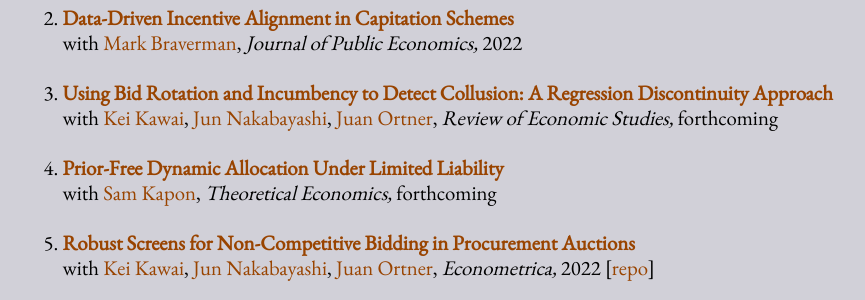
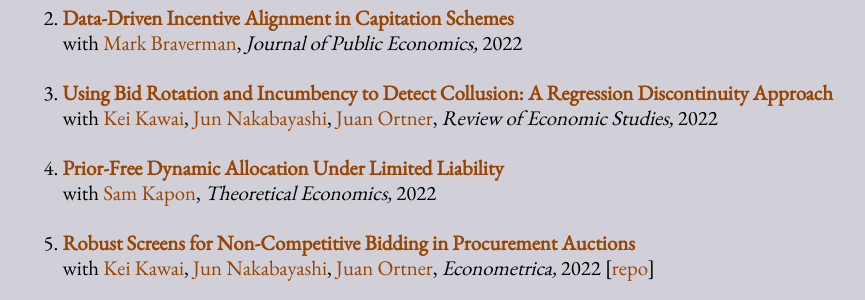
Before and after one commit to sylvaingchassang/chassang.github.io, a Jekyll site: the page built from research.md, in a window 1280 px wide and 900 px high, scrolled down 628 px. Shown: the part 156-456 px from the top of the window, without its empty margins (120-985 px from the left). Built offline with Jekyll 4.4.1, drawn with Linux system fonts in a browser that asks for light colours.

Commit message:
update dates

```diff
--- a/research.md
+++ b/research.md
@@ -99,7 +99,7 @@
         - j_nakabayashi
         - j_ortner
       journal: "Review of Economic Studies"
-      year:  forthcoming
+      year:  2022
       internal: True
       url:   "/assets/papers/regression_discontinuity.pdf"
       note: "Cartels participating in procurement auctions frequently use
@@ -111,7 +111,7 @@
     - title:   "Prior-Free Dynamic Allocation Under Limited Liability"
       coauthors:
         - s_kapon
-      year:  forthcoming
+      year:  2022
       journal: "Theoretical Economics"
       internal: True
       url:   "/assets/papers/limited_liability_allocation.pdf"
```
